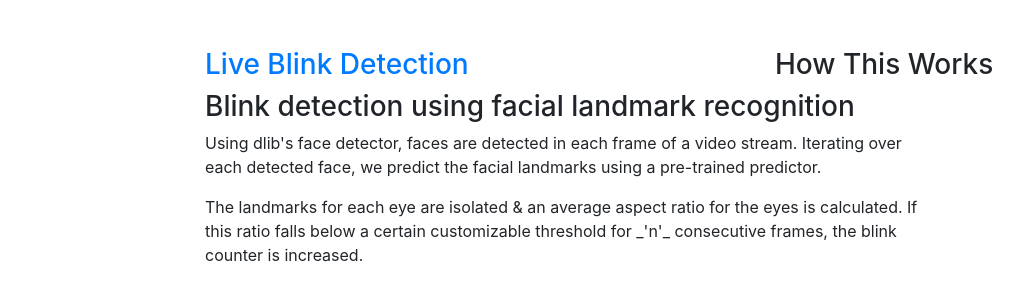
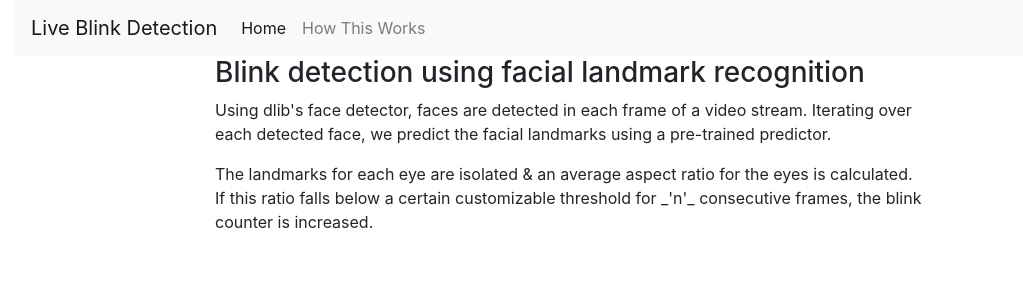
Before and after one commit to LaggyHammer/blink-detection, a Flask app: page /explain/ in a window 1280 px wide. Shown: the top 301 px of the page, without its empty margins (70-1093 px from the left). Run offline with Flask 2, Linux system fonts and the light colour scheme; some libraries are stand-ins or nearby versions.

Commit message:
Added Navbar on the flask deployment

```diff
--- a/app.py
+++ b/app.py
@@ -1,4 +1,4 @@
-from flask import Flask, Response, render_template
+from flask import Flask, Response, render_template, redirect, url_for
 import cv2
 from dlib_blink_detection import web_main
 
@@ -7,6 +7,11 @@ video = cv2.VideoCapture(0)
 
 
 @app.route('/')
+def default():
+    return redirect(url_for('index'))
+
+
+@app.route('/home/')
 def index():
     return render_template('index.html')
 
@@ -21,7 +26,7 @@ def gen(feed):
 
 
 @app.route("/explain/")
-def test_link():
+def explain():
     return render_template('how_it_works.html')
 
 
--- a/templates/how_it_works.html
+++ b/templates/how_it_works.html
@@ -16,12 +16,10 @@
 
 <body>
 
+{% extends "layout.html" %}
+{% block content %}
+
 <div class="container">
-
-        <div class="row">
-            <div class="col-lg-4  offset-lg-2"><h3 class="mt-5"><a href="/">Live Blink Detection</a></h3></div>
-            <div class="col-lg-4  offset-lg-2"><h3 class="mt-5">How This Works</h3></div>
-        </div>
 
         <div class="row">
             <div class="col-lg-8  offset-lg-2">
@@ -40,6 +38,8 @@
 
     </div>
 
+{% endblock %}
+
 
 
 </body>
--- /dev/null
+++ b/templates/layout.html
@@ -0,0 +1,43 @@
+<!doctype html>
+<html lang="en">
+<head>
+    <!-- Required meta tags -->
+    <meta charset="utf-8">
+    <meta name="viewport" content="width=device-width, initial-scale=1, shrink-to-fit=no">
+
+    <!-- Bootstrap CSS -->
+    <link rel="stylesheet" href="https://maxcdn.bootstrapcdn.com/bootstrap/4.0.0/css/bootstrap.min.css"
+          integrity="sha384-Gn5384xqQ1aoWXA+058RXPxPg6fy4IWvTNh0E263XmFcJlSAwiGgFAW/dAiS6JXm" crossorigin="anonymous">
+
+    <title>Live Blink Detection</title>
+</head>
+
+<body>
+<header>
+    <div class="container">
+
+        <nav class="navbar navbar-expand-lg navbar-light bg-light">
+          <a class="navbar-brand" href="#">Live Blink Detection</a>
+          <button class="navbar-toggler" type="button" data-toggle="collapse" data-target="#navbarNav" aria-controls="navbarNav" aria-expanded="false" aria-label="Toggle navigation">
+            <span class="navbar-toggler-icon"></span>
+          </button>
+          <div class="collapse navbar-collapse" id="navbarNav">
+            <ul class="navbar-nav">
+              <li class="nav-item active">
+                <a class="nav-link" href="{{ url_for('index') }}">Home <span class="sr-only">(current)</span></a>
+              </li>
+              <li class="nav-item">
+                <a class="nav-link" href="{{ url_for('explain') }}">How This Works</a>
+              </li>
+            </ul>
+          </div>
+        </nav>
+    </div>
+</header>
+    <div class="container">
+      {% block content %}
+      {% endblock %}
+    </div>
+
+</body>
+</html>
```
Also changed, not shown: templates/index.html (+6 -7 lines), README.md.
